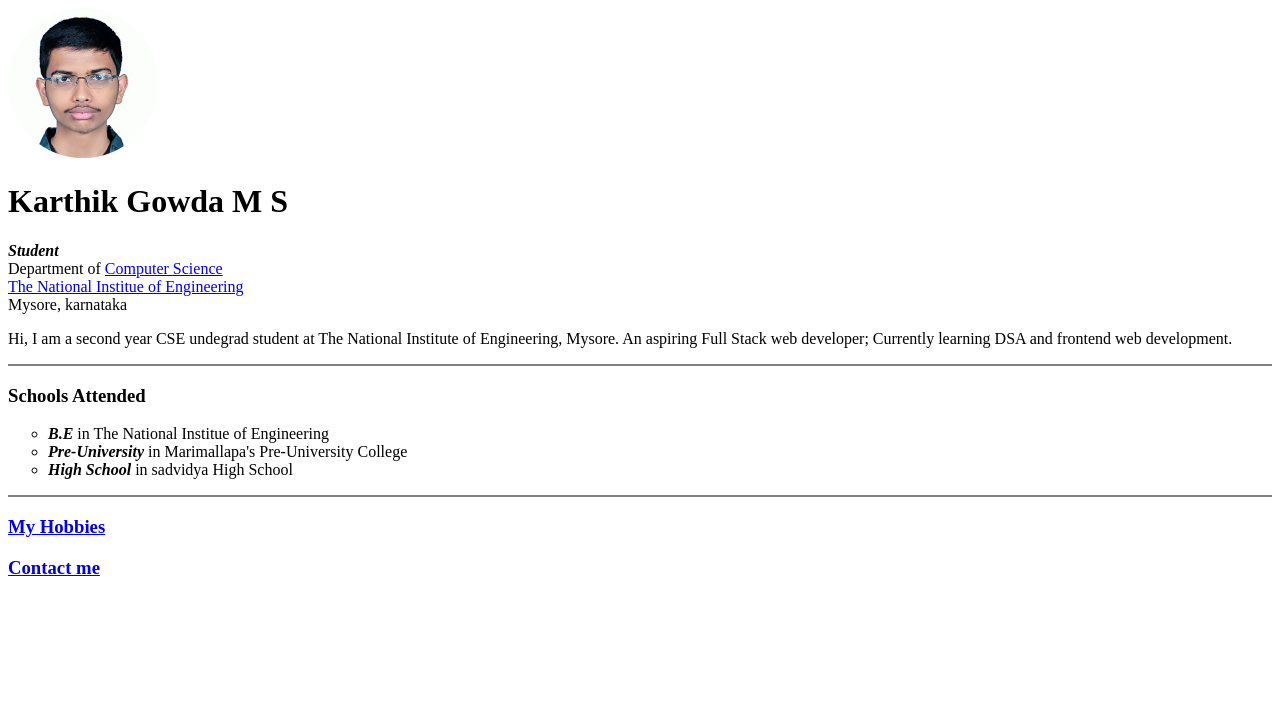
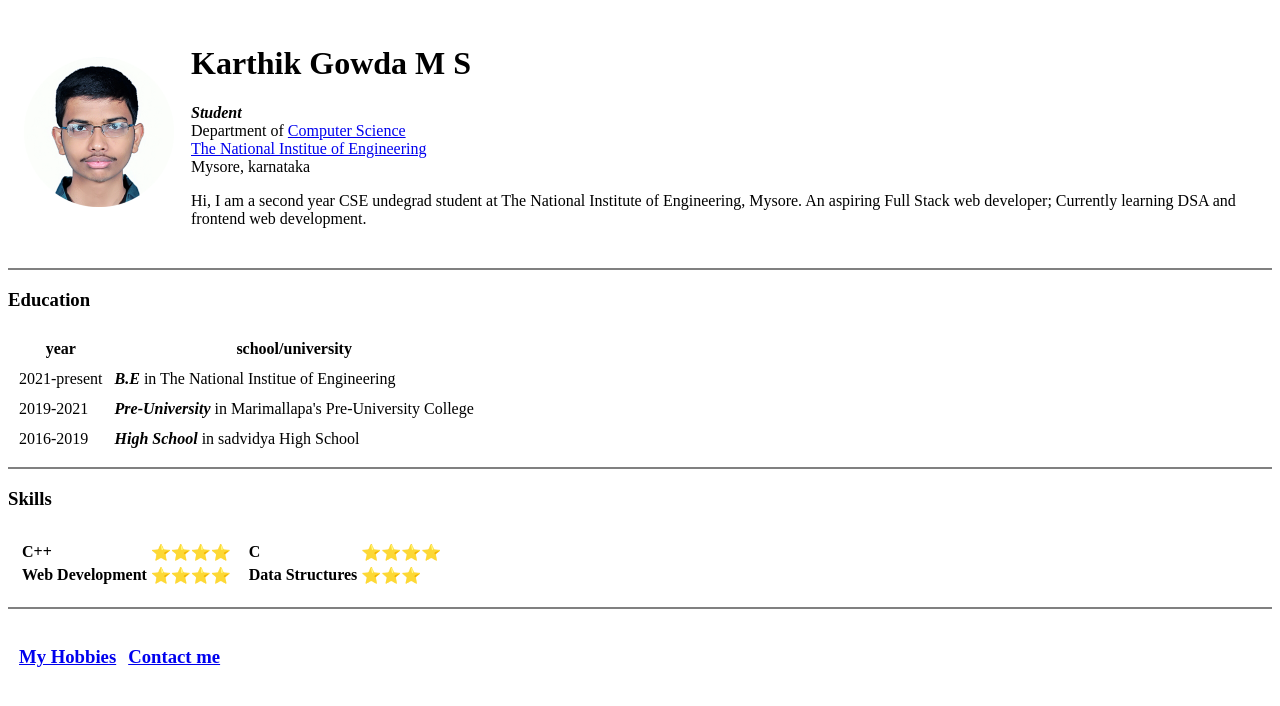
Before and after one commit to karthikgowdams03/personal-website, a plain HTML site: page personal website.html in a window 1280 px wide. Drawn offline with Linux system fonts and the light colour scheme.

Commit message:
added skills

```diff
--- a/personal website.html
+++ b/personal website.html
@@ -1,6 +1,5 @@
 <!DOCTYPE html>
 <html lang="en">
-
   <head>
     <meta charset="UTF-8" />
     <meta http-equiv="X-UA-Compatible" content="IE=edge" />
@@ -8,44 +7,120 @@
     <title>karthik's pesronal site</title>
   </head>
 
-<body style="background: white">
-    <img src="./images/profile pic.png" alt="karthik profile photo" width="150" height="150">
+  <body>
+    <table cellspacing="15px">
+      <tr>
+        <td>
+          <img
+            src="./images/profile pic.png"
+            alt="karthik profile photo"
+            width="150"
+            height="150"
+          />
+        </td>
+        <td>
           <h1>Karthik Gowda M S</h1>
           <p>
             <!-- use em tag instead of i -->
-        <em><strong>Student</strong></em><br />
+            <em><strong>Student</strong></em
+            ><br />
             Department of
             <a href="https://nie.ac.in/blog/department/cse-department/">
-            Computer Science</a>
+              Computer Science</a
+            >
             <br />
             <a href="https://nie.ac.in">The National Institue of Engineering</a>
             <br />Mysore, karnataka
           </p>
           <p>
-        Hi, I am a second year CSE undegrad student at The National Institute of
-        Engineering, Mysore. An aspiring Full Stack web developer; Currently learning DSA and frontend web development.
+            Hi, I am a second year CSE undegrad student at The National
+            Institute of Engineering, Mysore. An aspiring Full Stack web
+            developer; Currently learning DSA and frontend web development.
           </p>
+        </td>
+      </tr>
+    </table>
+
     <!-- hr for horizontal line through the website -->
     <hr size="2" noshade />
 
-    <h3>Schools Attended</h3>
+    <table  cellspacing ="10">
+      <thead>
+        <h3>Education</h3>
+      </thead>
+      <thead>
+        <th>year</th>
+        <th>school/university</th>
+      </thead>
+      <tbody>
+        <tr>
+          <td>2021-present</td>
+          <td>
+            <strong><em>B.E</em></strong>
+            in The National Institue of Engineering
+          </td>
+        </tr>
+        <tr>
+          <td>2019-2021</td>
+          <td>
+            <strong><em>Pre-University</em></strong> in Marimallapa's
+            Pre-University College
+          </td>
+        </tr>
+        <tr>
+          <td>2016-2019</td>
+          <td>
+            <strong><em>High School</em></strong> in sadvidya High School
+          </td>
+        </tr>
+      </tbody>
+    </table>
 
-    <ul style="list-style-type: circle">
-        <li>
-            <strong><em>B.E</em></strong> in The National Institue of Engineering
-        </li>
-        <li>
-            <strong><em>Pre-University</em></strong> in Marimallapa's Pre-University
-            College
-        </li>
-        <li>
-            <strong><em>High School</em></strong> in sadvidya High School
-        </li>
-    </ul>
     <hr size="2" noshade />
+
+    <!-- WIN + ; for emojis -->
+    <table cellspacing ="10">
+      <thead>
+        <h3>Skills</h3>
+      </thead>
+      <td>
+        <table>
+          <tr>
+            <td><strong>C++</strong></td>
+            <td>⭐⭐⭐⭐</td>
+          </tr>
+          <tr>
+            <td><strong>Web Development</strong></td>
+            <td>⭐⭐⭐⭐</td>
+          </tr>
+        </table>
+      </td>
+
+      <td>
+        <table>
+          <tr>
+            <td><strong>C</strong></td>
+            <td>⭐⭐⭐⭐</td>
+          </tr>
+          <tr>
+            <td><strong>Data Structures</strong></td>
+            <td>⭐⭐⭐</td>
+          </tr>
+        </table>
+      </td>
+    </table>
+
+    <hr size="2" noshade />
+
+    <table cellspacing="10px">
+      <tr>
+        <td>
           <h3><a href="hobbies.html">My Hobbies</a></h3>
+        </td>
+        <td>
           <h3><a href="contact.html">Contact me</a></h3>
-
+        </td>
+      </tr>
+    </table>
   </body>
-
 </html>
```
Lines whose indentation alone changed are shown as unchanged.
